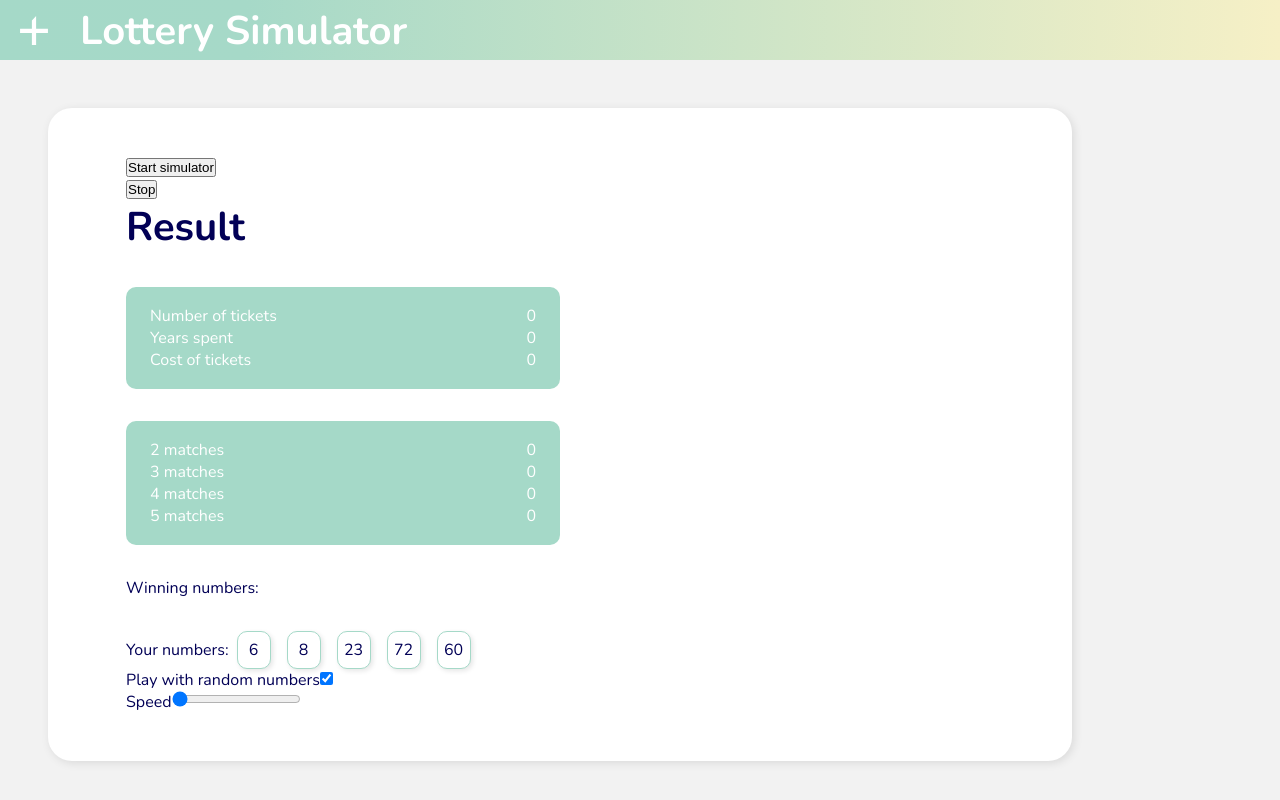
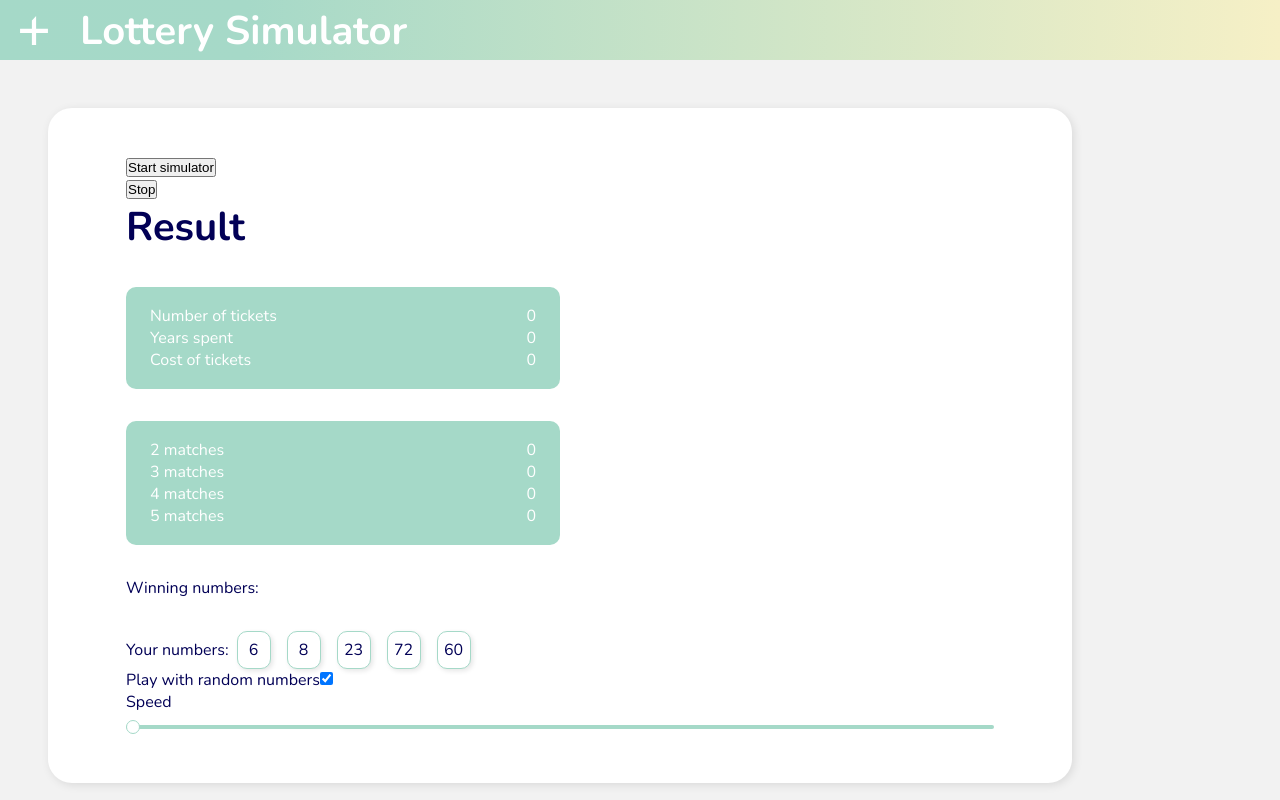
Before and after one commit to brigittaforrai/lotterySimulator, a Vue app: page / in a window 1280 px wide. Built offline with nearby package versions, Linux system fonts and the light colour scheme.

Commit message:
slider styles

```diff
--- a/src/components/Slider.vue
+++ b/src/components/Slider.vue
@@ -2,7 +2,6 @@
     <div class="slider">
         <label for="slider">Speed</label>
         <input
-          ref="input"
           id="slider"
           v-model.number="value"
           type="range"
@@ -40,5 +39,43 @@ export default {
 </script>
 
 <style lang="scss">
+    .slider {
+        width: 100%;
 
+        input[type='range'] {
+            -webkit-appearance: none;
+            -moz-appearance: none;
+            width: 100%;
+            height: 4px;
+            border-radius: 5px;
+            background-color: $base-color;
+            outline: none;
+            -webkit-transition: .2s;
+            transition: opacity .2s;
+
+            &::-webkit-slider-thumb {
+                -webkit-appearance: none;
+                -moz-appearance: none;
+                appearance: none;
+                width: 14px;
+                height: 14px;
+                border-radius: 50%;
+                background-color: white;
+                border: 1px solid $base-color;
+                cursor: pointer;
+
+                &:focus {
+                    background-color: red;
+                }
+            }
+
+            &::-moz-range-thumb {
+                width: 14px;
+                height: 14px;
+                border-radius: 50%;
+                background: $base-color;
+                cursor: pointer;
+            }
+        }
+    }
 </style>
```
